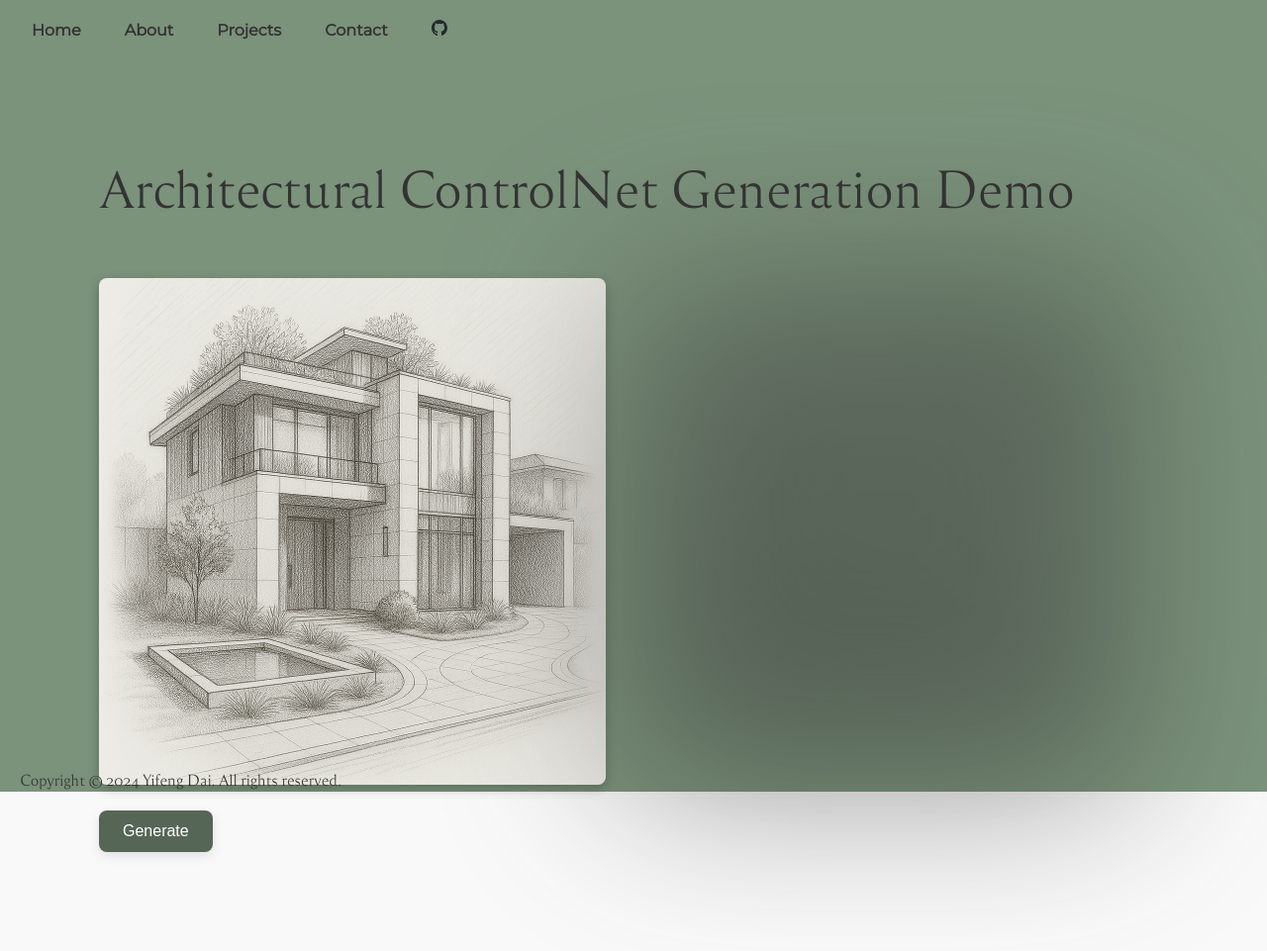
After one commit to DominiAetheres/personal-website, a Flask app: page /architectural-controlnet-demo in a window 1280 px wide. The commit adds this page. Shown: the whole page at 99% size. Run offline with Flask 3, Linux system fonts and the light colour scheme.

Commit message:
Added architectural controlnet demo

```diff
--- a/app/routes.py
+++ b/app/routes.py
@@ -8,3 +8,8 @@ from flask import render_template
 def landing():
 
     return render_template("landing.html")
+
+@app.route("/architectural-controlnet-demo")
+def demo():
+
+    return render_template("demo.html")
--- /dev/null
+++ b/app/static/demo.js
@@ -0,0 +1,20 @@
+/**
+ * Loading animation logic
+ */
+window.onload = function() {
+  // Hide the loader
+  document.getElementById("loader").style.display = "none";
+};
+
+const baseURL = window.location.origin + "/";
+
+const absolutify = href =>
+  href.startsWith('#') ? `https://www.aetheres.xyz${href}` : href;
+
+document.querySelectorAll(".nav-link").forEach(link => {
+  link.href = absolutify(link.getAttribute("href"));
+});
+
+document.getElementById('switch-btn').addEventListener('click', () => {
+  document.getElementById('generated-image').classList.add('active');
+});
--- a/app/static/style.css
+++ b/app/static/style.css
@@ -91,6 +91,15 @@ main {
     flex-direction: column; /* Stack cards vertically */
     width: 60vw;
     box-shadow: 10px 0 20px rgba(0, 0, 0, 0.7); /* Shadow on the right */
+    position: relative;
+    z-index: 1;
+    background-color: #7b927b;
+}
+
+.card-container-full {
+    display: flex;
+    flex-direction: column; /* Stack cards vertically */
+    width: 100vw;
     position: relative;
     z-index: 1;
     background-color: #7b927b;
@@ -339,3 +348,59 @@ a:hover {
       transform: rotateX(35deg) rotateY(55deg) rotateZ(360deg);
     }
   }
+
+/* Demo page styles */
+
+.image-row {
+  display: flex;
+  justify-content: flex-start; /* left-aligned */
+  gap: 1rem;                  /* adjust spacing as you like */
+}
+.image-row img {
+    width: 512px;
+    height: 512px;
+    object-fit: cover; /* Keeps aspect ratio and fills container */
+    box-shadow: 0 4px 12px rgba(0, 0, 0, 0.25); /* Shadow backdrop */
+    border-radius: 8px; /* Optional: rounded corners for aesthetic */
+    display: block; /* Removes extra bottom space if used inline */
+}
+
+#generated-image {
+    filter: grayscale(100%) brightness(30%) blur(90px) contrast(80%);
+    opacity: 0.5;
+    transition: filter 0.8s ease, opacity 0.8s ease;
+}
+
+#generated-image.active {
+    filter: none;
+    opacity: 1;
+}
+
+.generate-button {
+  display: inline-block;
+  padding: 0.75rem 1.5rem;
+  font-size: 1rem;
+  font-weight: 500;
+  color: #fff;
+  background-color: #566656;
+  border: none;
+  border-radius: 0.5rem;
+  box-shadow: 0 4px 12px rgba(0, 0, 0, 0.1);
+  cursor: pointer;
+  transition:
+    background-color 0.3s ease,
+    transform 0.2s ease,
+    box-shadow 0.2s ease;
+}
+
+.generate-button:hover {
+  background-color: #7d897d;
+  box-shadow: 0 6px 12px rgba(0, 0, 0, 0.15);
+  transform: translateY(-2px);
+}
+
+.generate-button:active {
+  background-color: #7d897d;
+  box-shadow: 0 4px 6px rgba(0, 0, 0, 0.1);
+  transform: translateY(0);
+}
--- a/app/templates/base.html
+++ b/app/templates/base.html
@@ -20,10 +20,10 @@
         <nav class="navbar">
             <div class="container">
                 <ul class="left">
-                    <li><a href="#home">Home</a></li>
-                    <li><a href="#about">About</a></li>
-                    <li><a href="#projects">Projects</a></li>
-                    <li><a href="#contact">Contact</a></li>
+                    <li><a class="nav-link" href="#home">Home</a></li>
+                    <li><a class="nav-link" href="#about">About</a></li>
+                    <li><a class="nav-link" href="#projects">Projects</a></li>
+                    <li><a class="nav-link" href="#contact">Contact</a></li>
                     <li>
                         <a href="https://github.com/DominiAetheres">
                             <img src="{{ url_for('static', filename='images/github-mark.svg') }}" style="height:1em;">
--- /dev/null
+++ b/app/templates/demo.html
@@ -0,0 +1,29 @@
+{% extends "base.html" %}
+
+{% block title %}Home{% endblock %}
+
+{% block content %}
+<div class="card-container-full">
+    <div class="card">
+        <div class="container">
+              <div class="info">
+                <h1>Architectural ControlNet Generation Demo</h1>
+                <br><br>
+                <div class="image-row">
+                    <img id="demo-image" src="{{ url_for('static', filename='images/demo/demo.png') }}" alt="Demo Image">
+                    <img id="generated-image" src="{{ url_for('static', filename='images/demo/output.png') }}" alt="Output Image">
+                </div>
+                <br>
+                <button id="switch-btn" class="generate-button">
+                    Generate
+                </button>
+            </div>
+        </div>
+    </div>
+</div>
+{% endblock %}
+
+
+{% block scripts %}
+<script src="{{ url_for('static', filename='demo.js') }}"></script>
+{% endblock %}
```
Also changed, not shown: app/static/images/demo/demo.png (added), app/static/images/demo/output.png (added).
